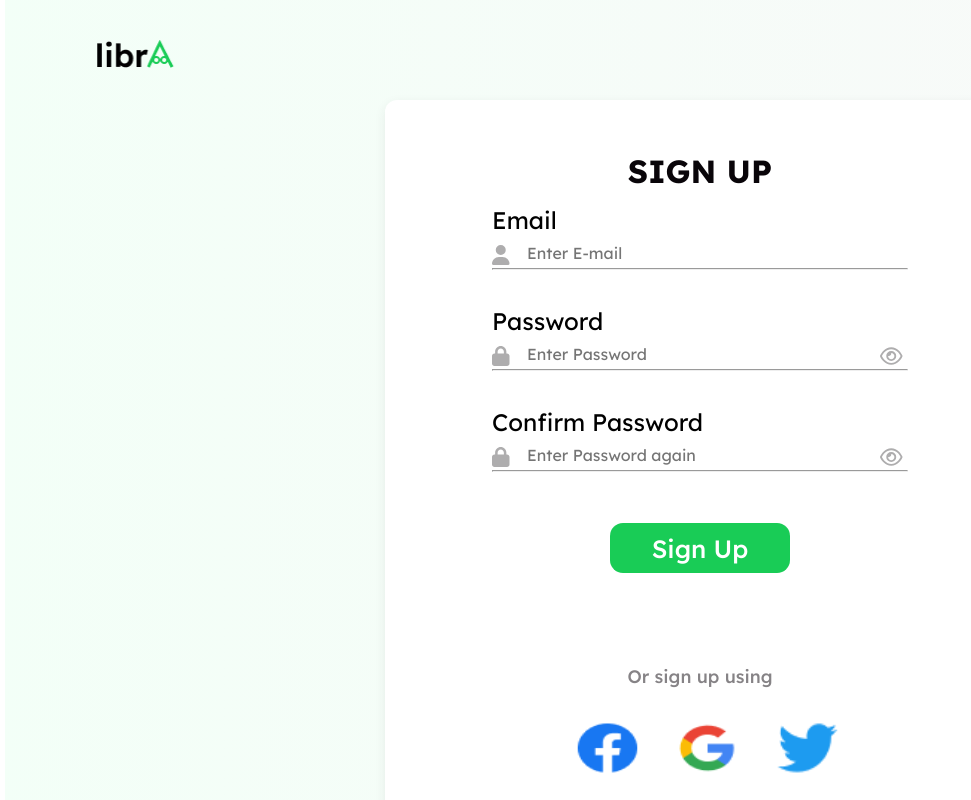
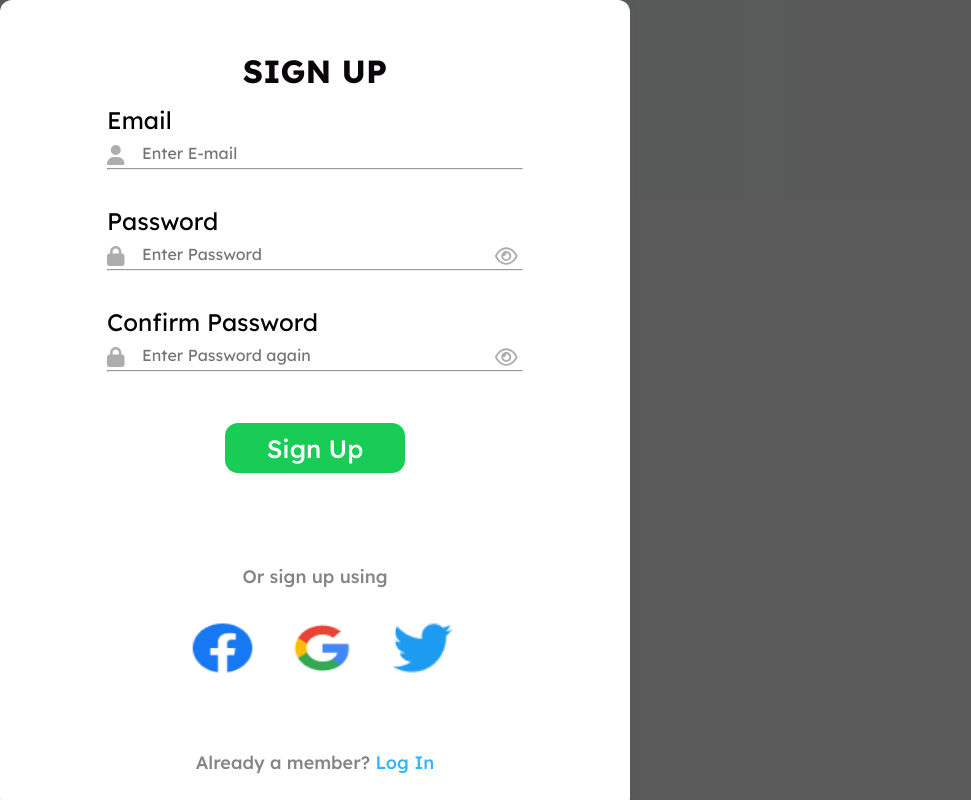
Before and after one commit to Nifix001/Libra, a React (Create React App) app: page /sign-up in a window 1280 px wide. Shown: the top 800 px of the page, without its empty margins (0-971 px from the left). Built offline with nearby package versions, Linux system fonts and the light colour scheme.

Commit message:
New commit

```diff
--- a/src/Layout/LandingPageLayout.js
+++ b/src/Layout/LandingPageLayout.js
@@ -1,8 +1,10 @@
 import { NavLink, Outlet } from "react-router-dom";
 import img1 from "../images/Frame.png";
 import { motion } from "framer-motion"
+import { useState } from "react";
 
 export default function LandingPageLayout() {
+  const [modal, setModal] = useState(false);
   return (
     <div className="landing">
       <motion.header
--- a/src/index.css
+++ b/src/index.css
@@ -990,3 +990,14 @@ span a{
 .personal-star{
   margin-left: 10px;
 }
+
+.overlay{
+  width: 100vw;
+  height: 100vh;
+  top: 0;
+  left: 0;
+  right: 0;
+  bottom: 0;
+  position: fixed;
+  background: rgba(49,49,49,0.8);
+}
--- a/src/pages/SignUp.js
+++ b/src/pages/SignUp.js
@@ -36,10 +36,11 @@ export default function SignUp( ) {
         <header>
             <img src={img1} alt="" />
         </header>
-        <motion.div className="signup"
+        <motion.div className="overlay"
         initial={{ opacity: 0,}}
         animate={{ opacity: 1,}}
         >
+          <div className="signup">
         <form className="form1" onSubmit={handleSubmit}>
           <header>
             <h2>SIGN UP</h2>
@@ -90,6 +91,7 @@ export default function SignUp( ) {
         </div>
         <p className="lastp">Already a member? <NavLink to="/login">Log In</NavLink></p>
         </form>
+        </div>
         </motion.div>
 
     </div>
```
